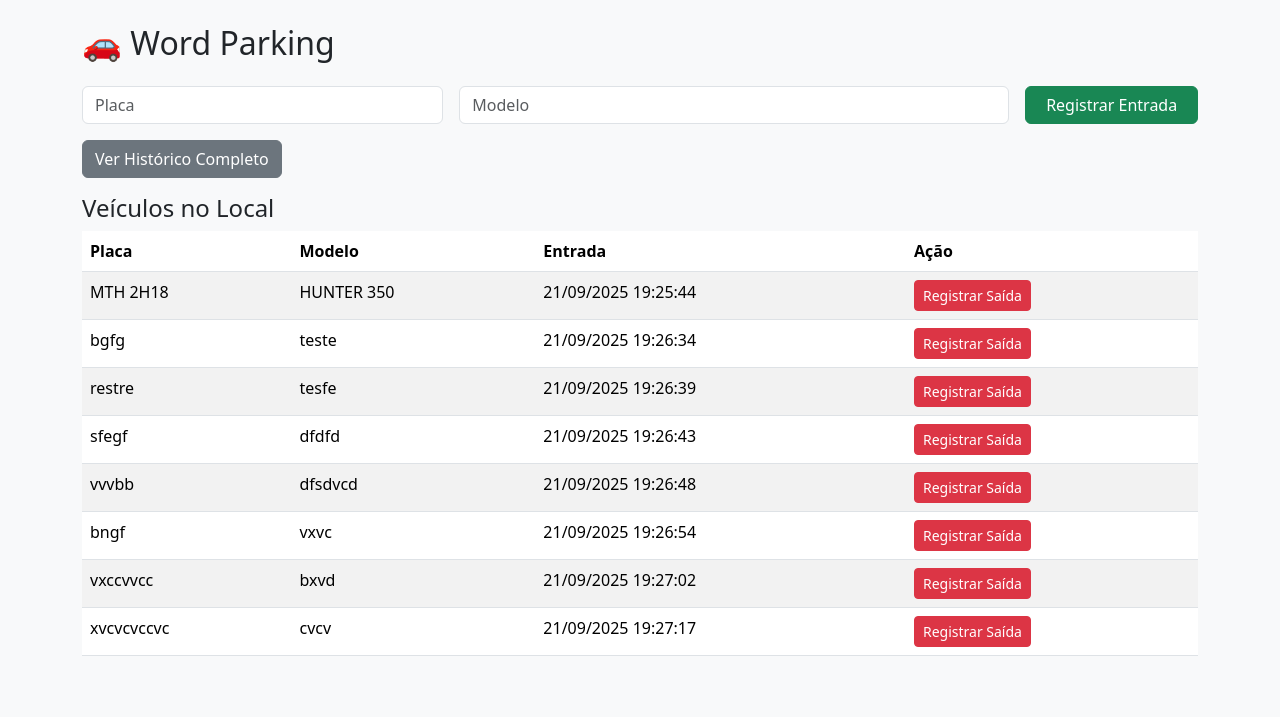
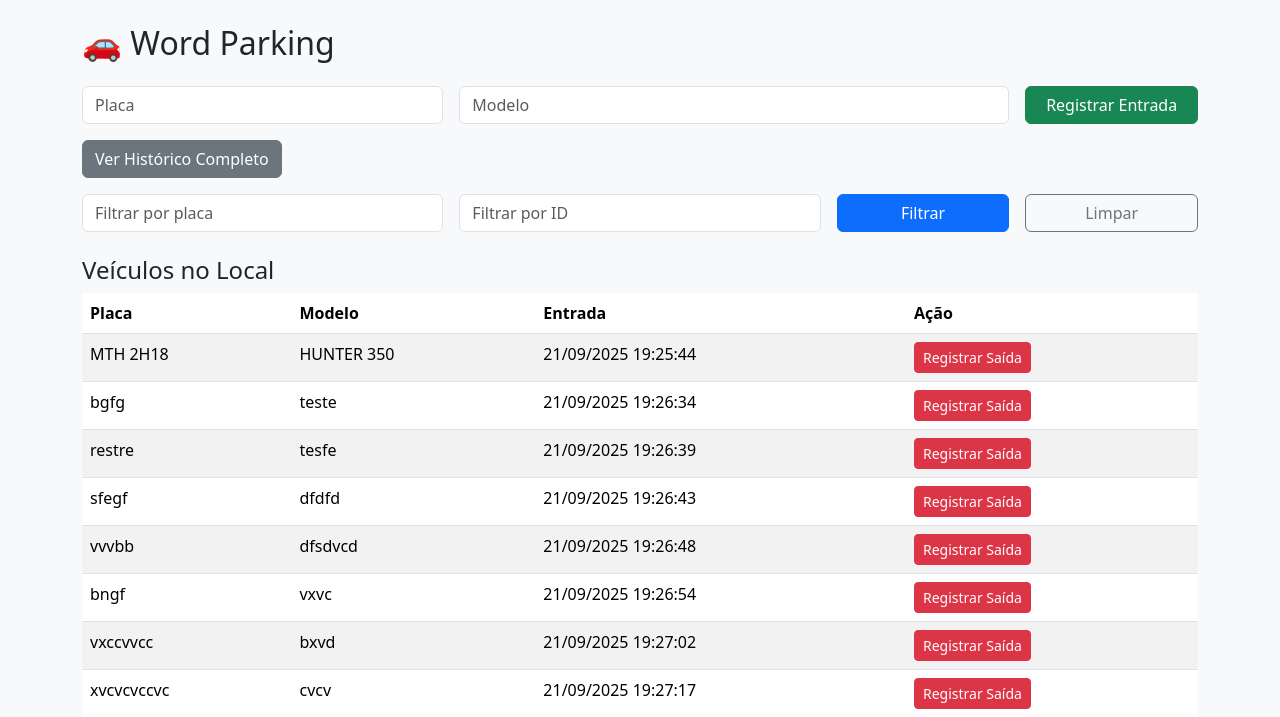
Before and after one commit to iftx999/Estacionamento, a FastAPI app: page / in a window 1280 px wide. Shown: the top 717 px of the page. Run offline with FastAPI, Linux system fonts and the light colour scheme.

Commit message:
Implemtna filtro

```diff
--- a/main.py
+++ b/main.py
@@ -1,12 +1,14 @@
 import threading
 import webbrowser
-from fastapi import FastAPI, Request, Form, Depends
+from typing import Optional
+
+from fastapi import FastAPI, Request, Form, Depends, Query
 from fastapi.responses import HTMLResponse
 from fastapi.templating import Jinja2Templates
 from sqlalchemy.orm import Session
-import uvicorn
 
 from database import Base, engine, SessionLocal
+from models import Veiculo
 from service import veiculo_service
 
 # Criar tabelas
@@ -15,6 +17,7 @@ Base.metadata.create_all(bind=engine)
 app = FastAPI()
 templates = Jinja2Templates(directory="templates")
 
+# Dependência do banco de dados
 def get_db():
     db = SessionLocal()
     try:
@@ -22,18 +25,40 @@ def get_db():
     finally:
         db.close()
 
+# Rota principal com filtro seguro
 @app.get("/", response_class=HTMLResponse)
-def home(request: Request, db: Session = Depends(get_db)):
-    ativos = veiculo_service.listar_ativos(db)
+def home(
+    request: Request,
+    placa: Optional[str] = Query(None),
+    id_str: Optional[str] = Query(None),  # recebendo id como string
+    db: Session = Depends(get_db)
+):
+    query = db.query(Veiculo).filter(Veiculo.saida == None)
+
+    if placa:
+        query = query.filter(Veiculo.placa.ilike(f"%{placa}%"))
+
+    if id_str and id_str.isdigit():
+        query = query.filter(Veiculo.id == int(id_str))
+
+    ativos = query.all()
     historico = veiculo_service.listar_historico(db)
+
     return templates.TemplateResponse("index.html", {
         "request": request,
         "ativos": ativos,
-        "historico": historico
+        "historico": historico,
+        "message": None
     })
 
+# Registrar entrada
 @app.post("/entrada", response_class=HTMLResponse)
-def entrada(placa: str = Form(...), modelo: str = Form(...), request: Request = None, db: Session = Depends(get_db)):
+def entrada(
+    placa: str = Form(...),
+    modelo: str = Form(...),
+    request: Request = None,
+    db: Session = Depends(get_db)
+):
     veiculo_service.registrar_entrada(db, placa, modelo)
     ativos = veiculo_service.listar_ativos(db)
     historico = veiculo_service.listar_historico(db)
@@ -43,6 +68,7 @@ def entrada(placa: str = Form(...), modelo: str = Form(...), request: Request =
         "historico": historico
     })
 
+# Visualizar histórico completo
 @app.get("/historico", response_class=HTMLResponse)
 def historico(request: Request, db: Session = Depends(get_db)):
     historico = veiculo_service.listar_historico(db)
@@ -51,7 +77,7 @@ def historico(request: Request, db: Session = Depends(get_db)):
         "historico": historico
     })
 
-
+# Registrar saída
 @app.post("/saida/{veiculo_id}", response_class=HTMLResponse)
 def saida(veiculo_id: int, request: Request = None, db: Session = Depends(get_db)):
     veiculo_service.registrar_saida(db, veiculo_id)
@@ -63,9 +89,11 @@ def saida(veiculo_id: int, request: Request = None, db: Session = Depends(get_db
         "historico": historico
     })
 
+# Abrir navegador automaticamente
 def open_browser():
     webbrowser.open("http://127.0.0.1:8000")
 
 if __name__ == "__main__":
     threading.Timer(1, open_browser).start()
+    import uvicorn
     uvicorn.run(app, host="127.0.0.1", port=8000)
--- a/models.py
+++ b/models.py
@@ -4,6 +4,7 @@ from database import Base
 
 class Veiculo(Base):
     __tablename__ = "veiculos"
+    __table_args__ = {"extend_existing": True}
 
     id = Column(Integer, primary_key=True, index=True)
     placa = Column(String, index=True)
--- a/templates/index.html
+++ b/templates/index.html
@@ -9,6 +9,7 @@
 <div class="container">
     <h2 class="mb-4">🚗 Word Parking</h2>
 
+    <!-- Formulário de entrada -->
     <form action="/entrada" method="post" class="row g-3 mb-3">
         <div class="col-md-4">
             <input type="text" name="placa" class="form-control" placeholder="Placa" required>
@@ -26,6 +27,22 @@
     {% endif %}
 
     <a href="/historico" class="btn btn-secondary mb-3">Ver Histórico Completo</a>
+
+    <!-- Formulário de filtro -->
+    <form method="get" action="/" class="row g-3 mb-4">
+        <div class="col-md-4">
+            <input type="text" name="placa" value="{{ request.query_params.get('placa') or '' }}" class="form-control" placeholder="Filtrar por placa">
+        </div>
+        <div class="col-md-4">
+            <input type="text" name="id" value="{{ request.query_params.get('id') or '' }}" class="form-control" placeholder="Filtrar por ID">
+        </div>
+        <div class="col-md-2">
+            <button type="submit" class="btn btn-primary w-100">Filtrar</button>
+        </div>
+        <div class="col-md-2">
+            <a href="/" class="btn btn-outline-secondary w-100">Limpar</a>
+        </div>
+    </form>
 
     <h4>Veículos no Local</h4>
     <table class="table table-striped">
@@ -50,6 +67,11 @@
                 </td>
             </tr>
             {% endfor %}
+            {% if not ativos %}
+            <tr>
+                <td colspan="4" class="text-center text-muted">Nenhum veículo encontrado.</td>
+            </tr>
+            {% endif %}
         </tbody>
     </table>
 </div>
```
Also changed, not shown: veiculos.db.
